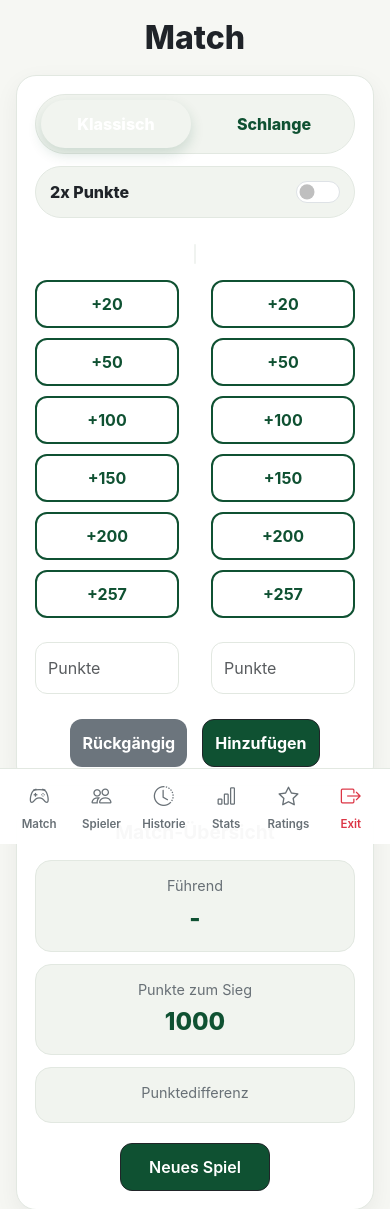
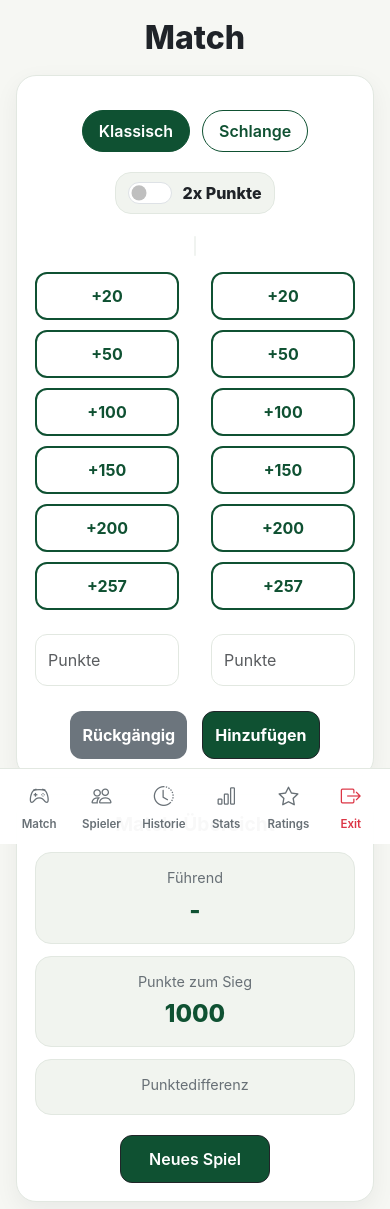
Before and after one commit to MarcBOESCH/Bachelorarbeit-WebApp, a Flask app: template templates/match.html in a window 390 px wide. Shown: the top 1209 px of the page. Run offline with Flask 3, Linux system fonts and the light colour scheme; the template is opened without the code that fills it, so the values that code supplies are empty; the visitor is signed in with stand-in values (Sample User, id 1); parts of the project's set-up code (start-up, migrations or seed data) failed here and were passed over.

Commit message:
Revert "double point mobile styling improvements"
This reverts commit 9b0f93edbab1149cd798a73776e74c59bc6d3a21.

```diff
--- a/templates/match.html
+++ b/templates/match.html
@@ -13,7 +13,6 @@
 
                 <div id="match-status-message" class="alert alert-success mb-4 d-none text-center fw-bold shadow-sm" style="font-size: 1.1rem;" role="alert"></div>
 
-                <div class="match-control-panel">
                 <div class="score-mode-toggle">
                     <button id="btn-mode-classic" class="btn-toggle active">Klassisch</button>
                     <button id="btn-mode-snake" class="btn-toggle">Schlange</button>
@@ -25,7 +24,6 @@
                         <label class="form-check-label" for="double-points-toggle">
                             2x Punkte
                         </label>
-                        </div>
                     </div>
                 </div>
 
```
Lines whose indentation alone changed are shown as unchanged.
